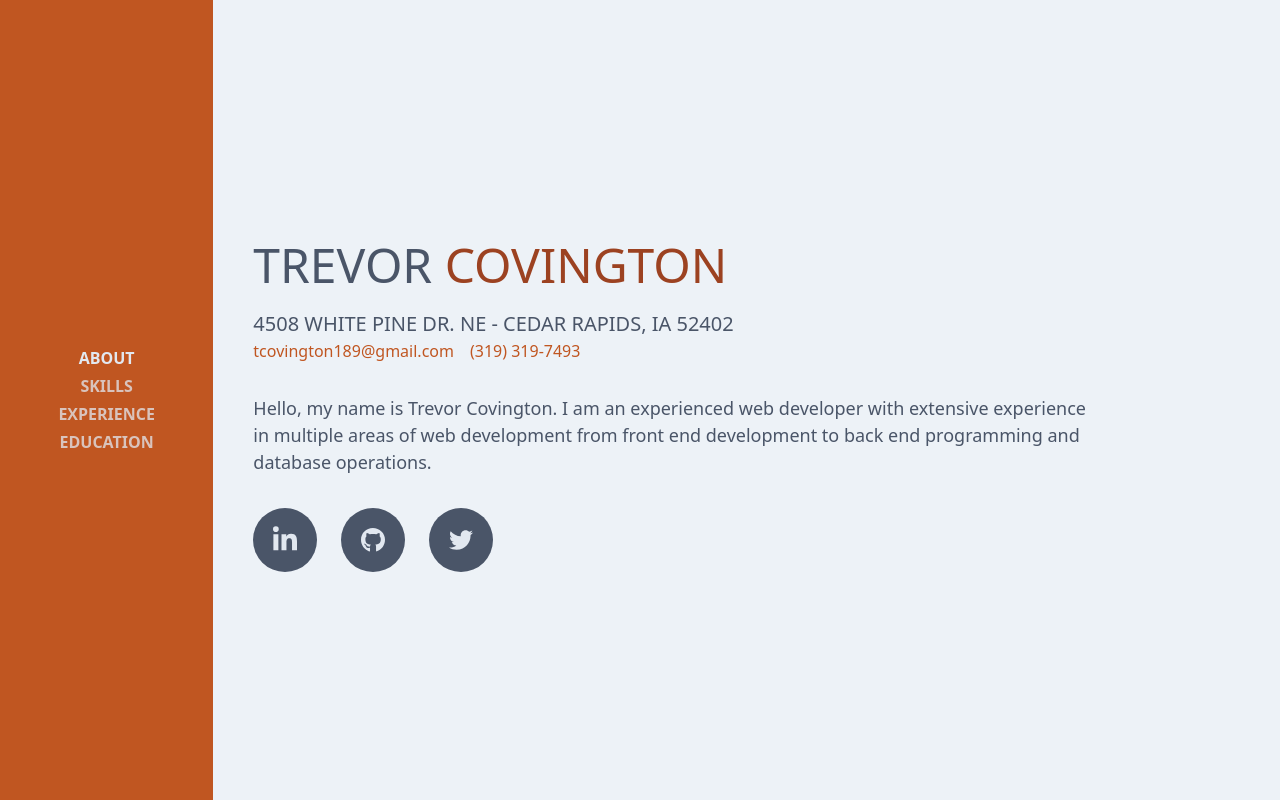
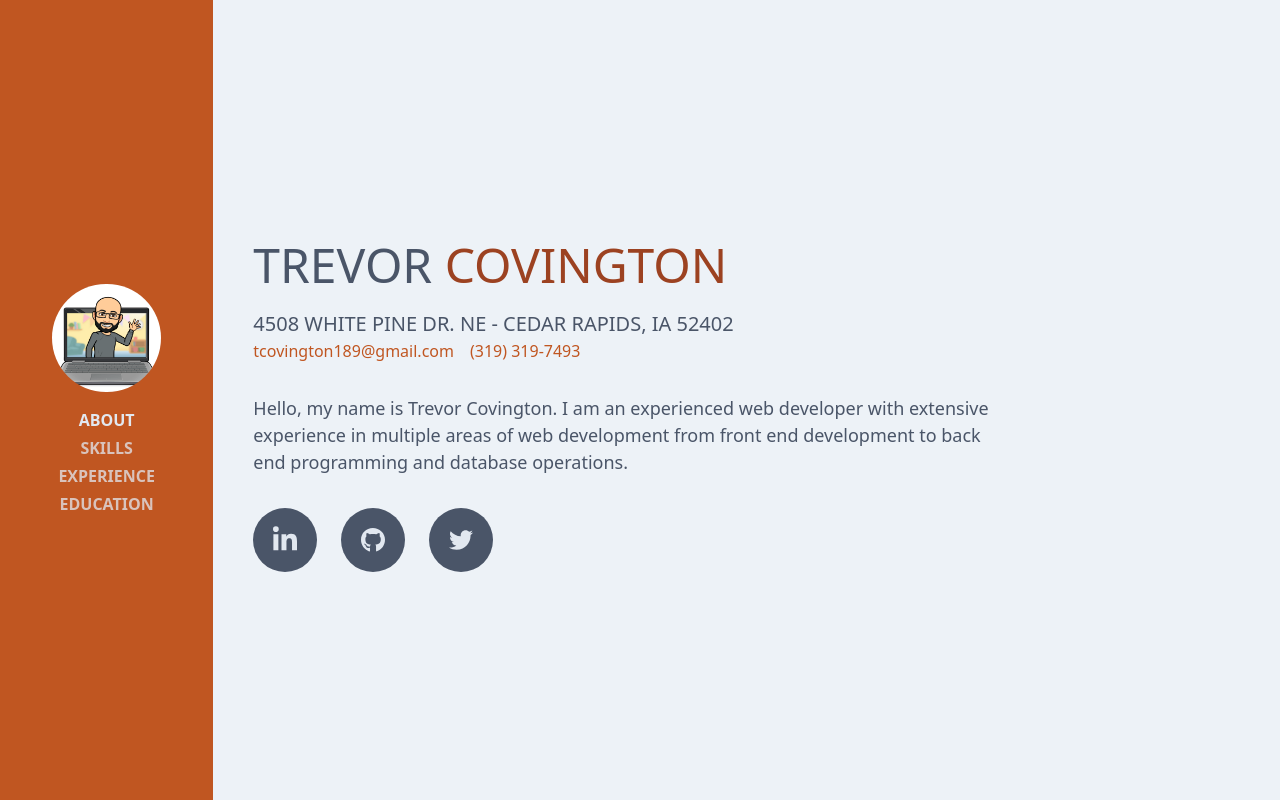
Before and after one commit to tcov189/portfolio, a Vue app: page / in a window 1280 px wide. Built offline with nearby package versions, Linux system fonts and the light colour scheme.

Commit message:
Adding bitmoji images

```diff
--- a/src/App.vue
+++ b/src/App.vue
@@ -1,11 +1,11 @@
 <template>
   <main class="flex flex-col min-h-screen sm:flex-row">
     <Menu
-      class="sm:w-1/5 md:w-1/6"
+      class="sm:w-1/5 md:w-1/4 lg:w-3/12 xl:w-1/6"
       @tab-changed="tabChanged"
     />
     <section
-      class="px-4 py-2 flex flex-col text-gray-700 sm:justify-center sm:pl-10 sm:w-4/5 md:w-5/6">
+      class="px-4 py-2 flex flex-col text-gray-700 sm:justify-center h-auto sm:pl-10 sm:w-4/5 md:w-3/4 lg:w-9/12">
       <transition name="component-fade" mode="out-in">
         <component :is="view"></component>
       </transition>
--- a/src/components/Menu.vue
+++ b/src/components/Menu.vue
@@ -1,18 +1,33 @@
 <template>
-  <header class="bg-orange-700 sm:flex sm:justify-center sm:items-center sm:px-4 sm:py-3">
-    <div class="flex items-center justify-end px-4 py-3 sm:p-0">
-      <div class="sm:hidden">
-        <button @click="isOpen = !isOpen" type="button" class="block text-gray-300 hover:text-white focus:text-white focus:outline-none">
-          <svg class="h-6 w-6 fill-current" viewBox="0 0 24 24">
-            <path v-if="isOpen" fill-rule="evenodd" d="M18.278 16.864a1 1 0 0 1-1.414 1.414l-4.829-4.828-4.828 4.828a1 1 0 0 1-1.414-1.414l4.828-4.829-4.828-4.828a1 1 0 0 1 1.414-1.414l4.829 4.828 4.828-4.828a1 1 0 1 1 1.414 1.414l-4.828 4.829 4.828 4.828z"/>
-            <path v-if="!isOpen" fill-rule="evenodd" d="M4 5h16a1 1 0 0 1 0 2H4a1 1 0 1 1 0-2zm0 6h16a1 1 0 0 1 0 2H4a1 1 0 0 1 0-2zm0 6h16a1 1 0 0 1 0 2H4a1 1 0 0 1 0-2z"/>
-          </svg>
-        </button>
-      </div>
+  <header
+    class="bg-orange-700 sm:flex sm:justify-center sm:items-center sm:px-4 sm:py-3"
+  >
+    <div class="flex items-center justify-end px-4 py-3 sm:p-0 sm:hidden">
+      <button
+        @click="isOpen = !isOpen"
+        type="button"
+        class="block text-gray-300 hover:text-white focus:text-white focus:outline-none"
+      >
+        <svg class="h-6 w-6 fill-current" viewBox="0 0 24 24">
+          <path
+            v-if="isOpen"
+            fill-rule="evenodd"
+            d="M18.278 16.864a1 1 0 0 1-1.414 1.414l-4.829-4.828-4.828 4.828a1 1 0 0 1-1.414-1.414l4.828-4.829-4.828-4.828a1 1 0 0 1 1.414-1.414l4.829 4.828 4.828-4.828a1 1 0 1 1 1.414 1.414l-4.828 4.829 4.828 4.828z"
+          />
+          <path
+            v-if="!isOpen"
+            fill-rule="evenodd"
+            d="M4 5h16a1 1 0 0 1 0 2H4a1 1 0 1 1 0-2zm0 6h16a1 1 0 0 1 0 2H4a1 1 0 0 1 0-2zm0 6h16a1 1 0 0 1 0 2H4a1 1 0 0 1 0-2z"
+          />
+        </svg>
+      </button>
     </div>
 
-    <nav :class="isOpen ? 'block' : 'hidden'"
-      class="px-2 pb-4 space-y-1 text-center text-gray-300 font-bold uppercase sm:flex sm:flex-col sm:content-center sm:p-0">
+    <nav
+      :class="isOpen ? 'block' : 'hidden'"
+      class="px-2 pb-4 space-y-1 text-center text-gray-300 font-bold uppercase sm:flex sm:flex-col sm:items-center sm:p-0"
+    >
+      <img class="w-3/4 md:w-4/5 lg:w-3/5 rounded-full mb-3 hidden sm:block" src="/images/portfolio/bitmoji.png" alt="Me as a bitmoji">
       <p
         v-for="(tab, index) in tabs"
         class="px-3 cursor-pointer hover:opacity-100"
@@ -23,7 +38,6 @@
         {{ tab }}
       </p>
     </nav>
-
   </header>
 </template>
 
@@ -34,13 +48,13 @@ export default {
       activeTab: "About",
       tabs: ["About", "Skills", "Experience", "Education"],
       isOpen: false,
-    }
+    };
   },
   methods: {
     changeTab(tab) {
       this.activeTab = tab;
-      this.$emit('tab-changed', this.activeTab);
+      this.$emit("tab-changed", this.activeTab);
     },
   },
-}
+};
 </script>
```
Also changed, not shown: public/images/portfolio/bitmoji.png (added), src/assets/images/bitmoji.png (added).
